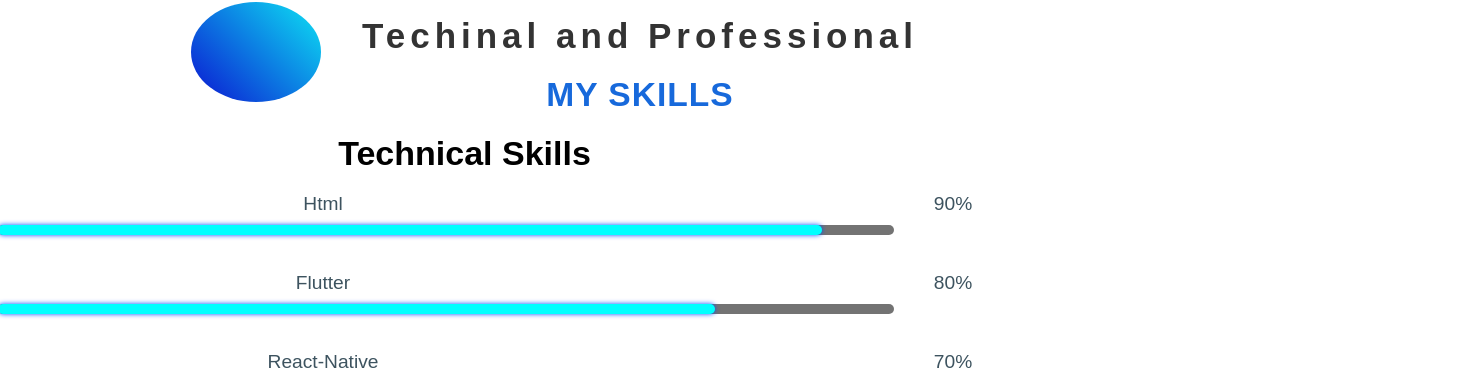
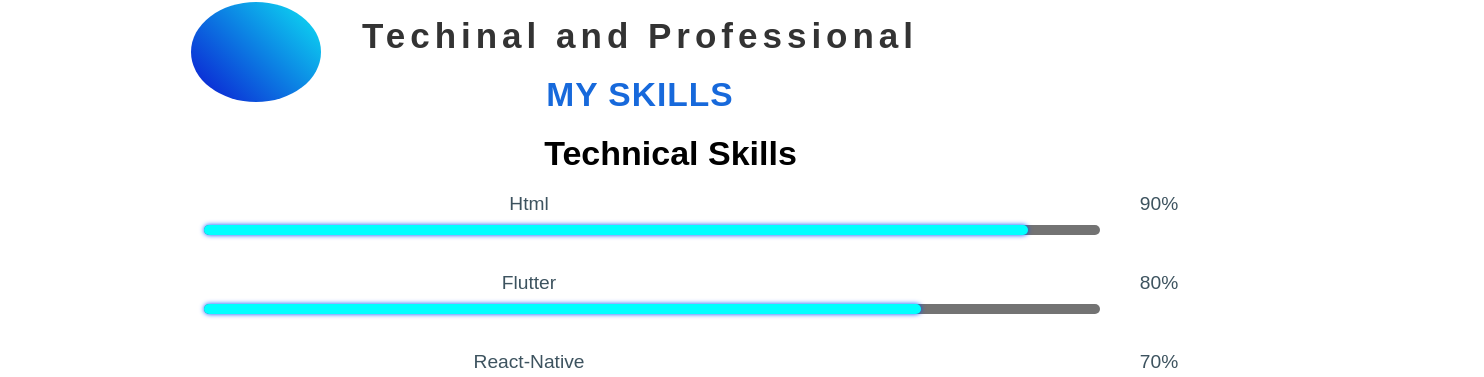
Before and after one commit to kodbutonu/ozgurportfloio.github.io, a plain HTML site: page index.html in a window 1280 px wide. Shown: the part 1534-1911 px from the top of the page, 1484 px wide, since content can reach past the window. Drawn offline with nearby package versions, Linux system fonts and the light colour scheme.

Commit message:
Update style.css

```diff
--- a/style.css
+++ b/style.css
@@ -458,7 +458,7 @@ section {
     margin-bottom: 2.3rem;
 }
 .skill-left {
-    margin-left: -2px;
+    margin-left: 204px;
     margin-right: 100px;
 }
 .skill-left .skill-bar .info{
```
